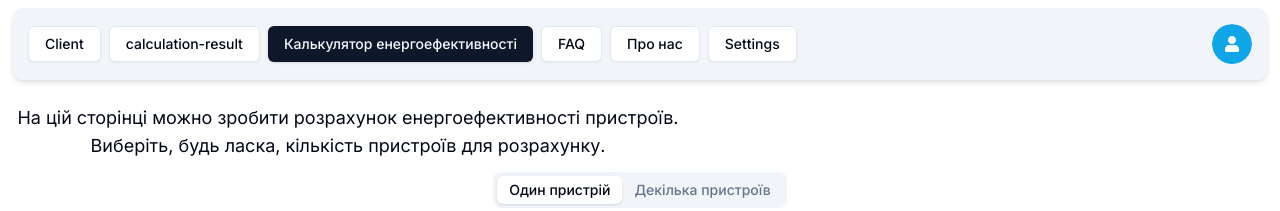
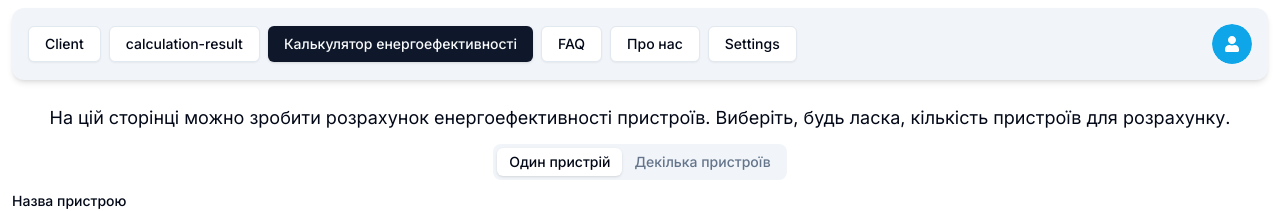
Before and after one commit to Kolya9991/calculate-energy, a Next.js app: page /calc in a window 1280 px wide. Shown: the top 211 px of the page. Built offline with nearby package versions, Linux system fonts and the light colour scheme; no server answers; the database is empty.

Commit message:
centered text in calc

```diff
--- a/app/calc/page.tsx
+++ b/app/calc/page.tsx
@@ -5,7 +5,7 @@ import EnergyCalculator from "@/components/energy-calculate/EnergyCalculator";
 const CalcPage = () => {
   return (
     <div className='mt-6'>
-      <p className="mt-4 text-lg text-center max-w-2xl mb-3">
+      <p className="mt-4 text-lg text-center mb-3 flex justify-center">
         На цій сторінці можно зробити розрахунок енергоефективності пристроїв. Виберіть, будь ласка, кількість пристроїв для розрахунку.
       </p>
       <Tabs defaultValue='one' className='flex flex-col items-center w-full md:w-auto'>
```
